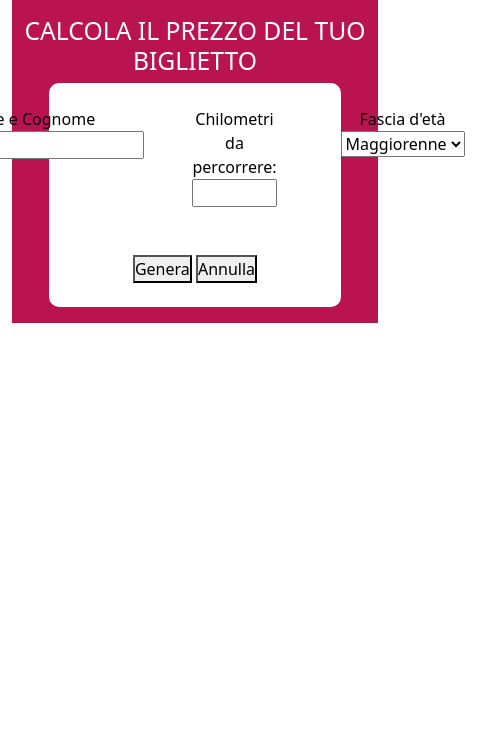
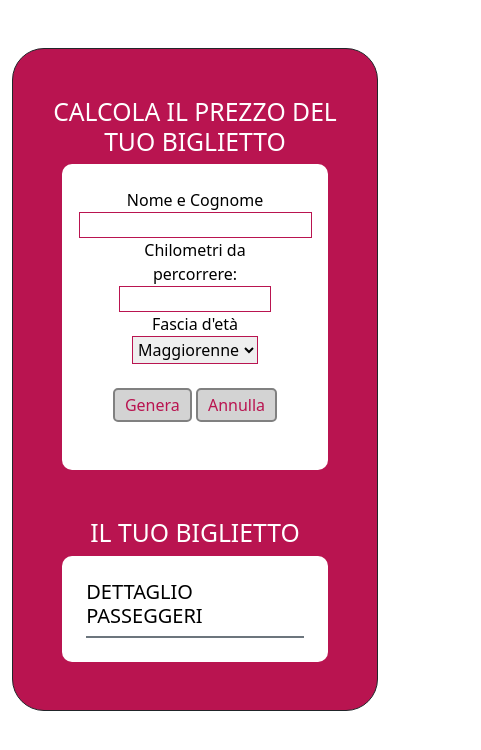
Before and after one commit to andreadldev/js-biglietto-treno-form, a plain HTML site: page index.html in a window 390 px wide. Shown: the whole page, 481 px wide, since content can reach past the window. Drawn offline with nearby package versions, Linux system fonts and the light colour scheme.

Commit message:
Aggiungi stile e disposizione responsive bottoni

```diff
--- a/css/style.css
+++ b/css/style.css
@@ -4,12 +4,35 @@
     padding: 0;
 }
 
-.buy-ticket {
+.layout {
     background-color: #b91450;
     color: white;
+    min-height: 650px;
 }
 
-.buy-ticket .content {
+select {
+    padding: 1px;
+}
+
+input, select {
+    border: 1px solid #b91450;
+    outline: 0;
+}
+
+.buttons * {
+    border: 2px solid grey;
+    border-radius: 5px;
+    font-weight: 500;
+    color: #b91450;
+    background-color: lightgray;
+    padding: 3px 10px;
+}
+
+.buttons *:hover {
+    border-color:coral;
+}
+
+.layout .inner {
     background-color: white;
     color: black;
     border-radius: 10px;
--- a/index.html
+++ b/index.html
@@ -11,31 +11,43 @@
 </head>
 <body>
     <div class="container">
-        <div class="buy-ticket py-3 text-center">
+        <div class="layout border border-dark py-5 px-3 text-center my-5 w-100 rounded-5 d-flex flex-column">
             <h2>CALCOLA IL PREZZO DEL TUO BIGLIETTO</h2>
-            <div class="content">
-                <div class="d-flex justify-content-center py-4">
-                    <form>
+            <div class="inner mb-5">
+                <form class="d-flex justify-content-center mx-auto py-4 flex-wrap w-75">
+                    <div class="mx-">
                         <span class="d-block">Nome e Cognome</span>
                         <input type="text" id="name">
-                    </form>
-                    <form class="mx-5">
+
+                    </div>
+                    <div class="mx-4">
                         <span class="d-block">Chilometri da percorrere:</span>
                         <input class="w-100" type="number" min="1" max="500" id="km">
-                    </form>
-                    <form>
+                    </div>
+                    <div class="mx-4">
                         <span class="d-block">Fascia d'età</span>
-                        <select id="age" class="mx-3">
+                        <select id="age">
                             <option value="over18">Maggiorenne</option>
                             <option value="under18">Minorenne</option>
                             <option value="over65">Over 65</option>
                         </select>
-                    </form>
-                </div>
+                    </div>
+                    <div class="buttons w-100 py-4 d-block">
+                        <button type="button" id="btnTicket">Genera</button>
+                        <button type="reset">Annulla</button>
+                    </div>
+                </form>
+            </div>
 
-                <div class="buttons py-4">
-                    <button class="" type="button" id="btnTicket">Genera</button>
-                    <button type="reset">Annulla</button>
+            <div id="toggle">
+                <h2>IL TUO BIGLIETTO</h2>
+                <div class="inner">
+                    <div class="p-4">
+                        <h5 class="text-start">DETTAGLIO PASSEGGERI</h5>
+                        <div class="details border border-secondary">
+
+                        </div>
+                    </div>
                 </div>
             </div>
         </div>
```
